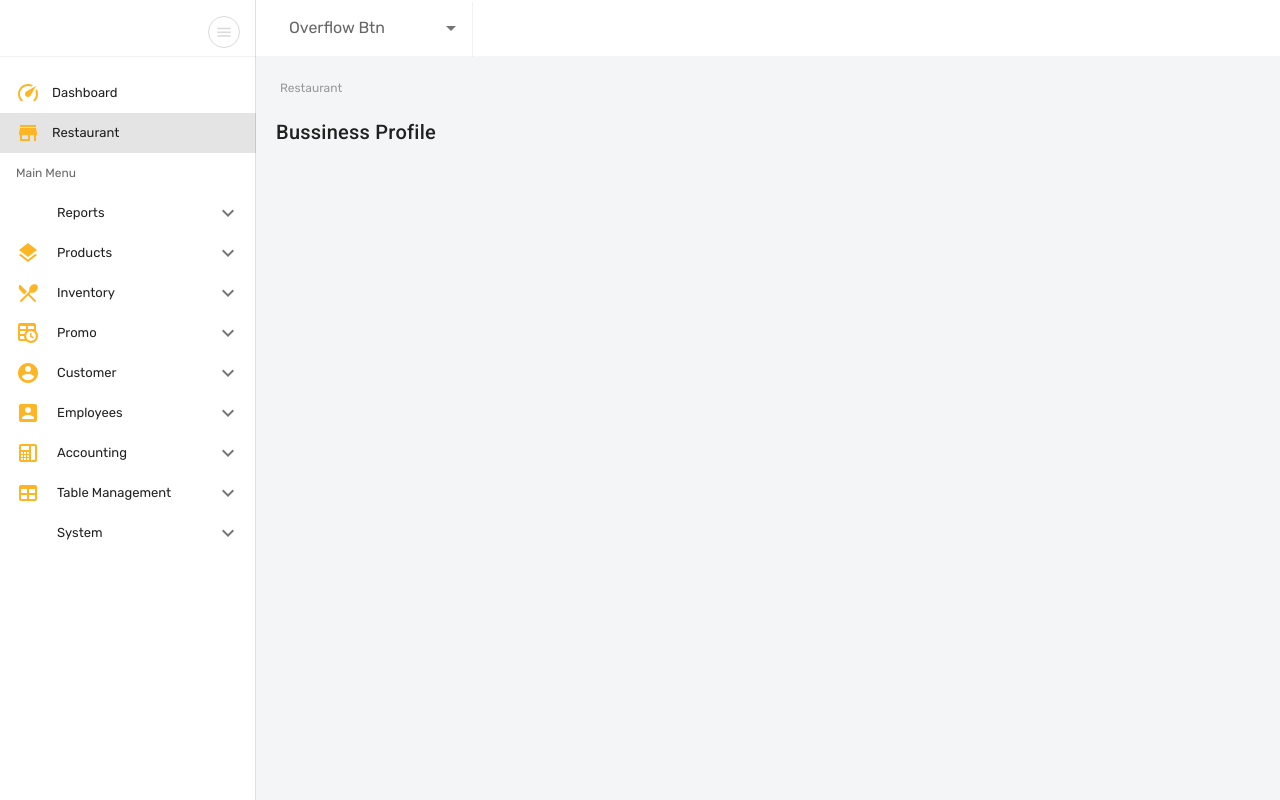
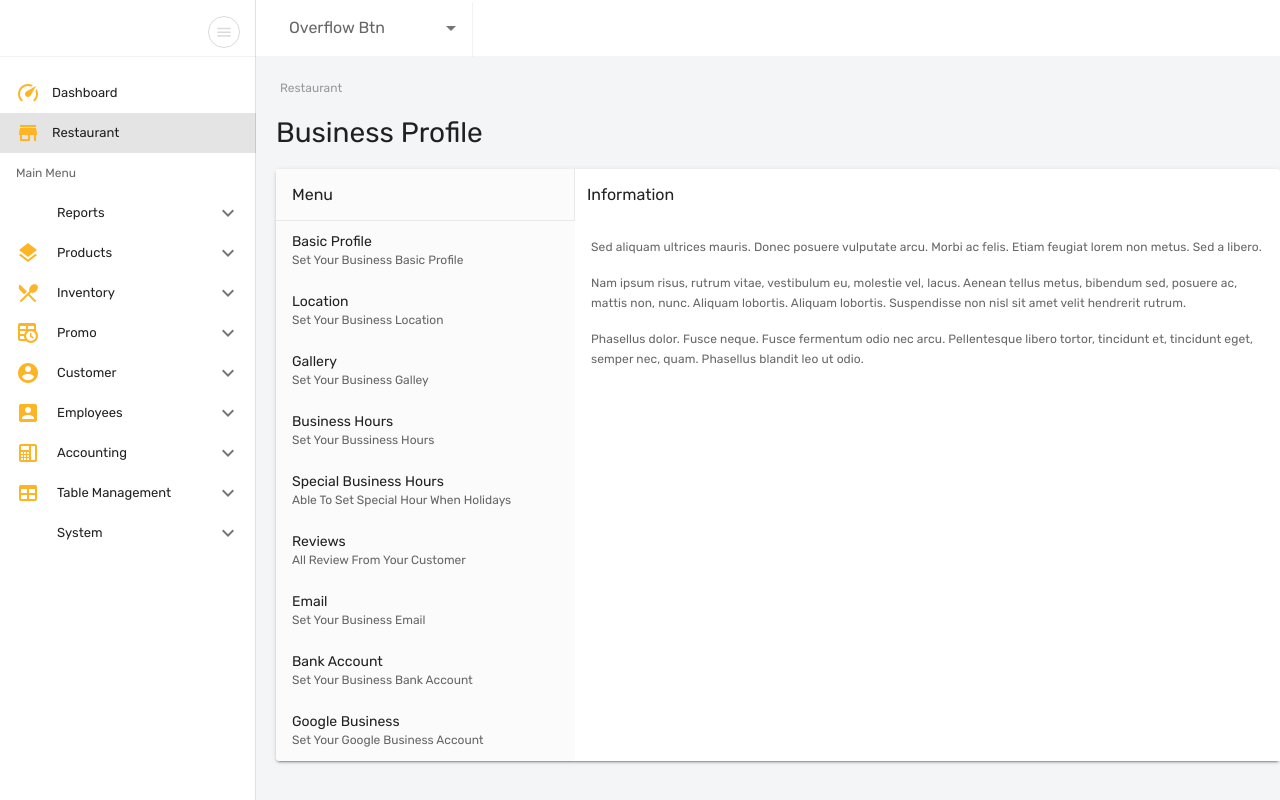
Before and after one commit to reynaldirey18/eatmore, a Vue app: page /restaurant in a window 1280 px wide. Built offline with nearby package versions, Linux system fonts and the light colour scheme.

Commit message:
looping menu item profile restaurant

```diff
--- a/src/assets/scss/component/font.scss
+++ b/src/assets/scss/component/font.scss
@@ -1,3 +1,30 @@
+.app-title {
+  font-weight: 500;
+  font-size: 28px;
+  line-height: 33px;
+}
+.app-subtitle {
+  font-family: 'Rubik';
+  font-style: normal;
+  font-weight: 500;
+  font-size: 16px;
+  line-height: 20px;
+}
+.app-title-small {
+  font-family: 'Rubik';
+  font-style: normal;
+  font-weight: 500;
+  font-size: 14px;
+  line-height: 20px;
+}
+.app-subtitle-small {
+  font-family: 'Rubik';
+  font-style: normal;
+  font-weight: normal;
+  font-size: 12px;
+  line-height: 14px;
+  color: #666666;
+}
 .text-blood{
   font-weight: 500 !important;
   font-size: 18px !important;
--- a/src/views/Restaurant/index.vue
+++ b/src/views/Restaurant/index.vue
@@ -1,5 +1,142 @@
 <template>
   <div class="pl-5">
-    <h1 class="title">Bussiness Profile</h1>
+    <h1 class="app-title mb-5">Business Profile</h1>
+
+    <v-card>
+      <v-toolbar style="box-shadow: inset 0px -1px 0px rgba(0, 0, 0, 0.05);" height="52" dense short flat color="white">
+        <v-toolbar-title class="app-subtitle" style="
+            background-color: #FBFBFB;
+            height: 52px;
+            line-height: 52px;
+            margin-left: -16px;
+            padding-left: 16px;
+            width: 299px;
+            box-shadow: inset -1px -1px 0px rgba(0, 0, 0, 0.07);
+        ">Menu</v-toolbar-title>
+        <v-toolbar-title class="pl-3 app-subtitle">Information</v-toolbar-title>
+        </v-toolbar>
+        <v-tabs hide-slider background-color="#FBFBFB" color="dark" vertical>
+            <v-tab
+              v-for="(tabItem, i) in menuItems"
+              :key="i"
+              style="
+                width: 299px;
+                justify-content: flex-start;
+                padding: 30px 00px;
+              "
+            >
+                <v-list-item two-line class="py-5">
+                    <v-list-item-content>
+                        <v-list-item-title class="text-start text-capitalize app-title-small">{{tabItem.title}}</v-list-item-title>
+                        <v-list-item-subtitle class="text-start text-capitalize app-subtitle-small">{{tabItem.subtitle}}</v-list-item-subtitle>
+                    </v-list-item-content>
+                </v-list-item>
+            </v-tab>
+
+        <v-tab-item>
+            <v-card flat>
+            <v-card-text>
+                <p>
+                Sed aliquam ultrices mauris. Donec posuere vulputate arcu. Morbi ac felis. Etiam feugiat lorem non metus. Sed a libero.
+                </p>
+
+                <p>
+                Nam ipsum risus, rutrum vitae, vestibulum eu, molestie vel, lacus. Aenean tellus metus, bibendum sed, posuere ac, mattis non, nunc. Aliquam lobortis. Aliquam lobortis. Suspendisse non nisl sit amet velit hendrerit rutrum.
+                </p>
+
+                <p class="mb-0">
+                Phasellus dolor. Fusce neque. Fusce fermentum odio nec arcu. Pellentesque libero tortor, tincidunt et, tincidunt eget, semper nec, quam. Phasellus blandit leo ut odio.
+                </p>
+            </v-card-text>
+            </v-card>
+        </v-tab-item>
+        <v-tab-item>
+            <v-card flat>
+            <v-card-text>
+                <p>
+                Morbi nec metus. Suspendisse faucibus, nunc et pellentesque egestas, lacus ante convallis tellus, vitae iaculis lacus elit id tortor. Sed mollis, eros et ultrices tempus, mauris ipsum aliquam libero, non adipiscing dolor urna a orci. Curabitur ligula sapien, tincidunt non, euismod vitae, posuere imperdiet, leo. Nunc sed turpis.
+                </p>
+
+                <p>
+                Suspendisse feugiat. Suspendisse faucibus, nunc et pellentesque egestas, lacus ante convallis tellus, vitae iaculis lacus elit id tortor. Proin viverra, ligula sit amet ultrices semper, ligula arcu tristique sapien, a accumsan nisi mauris ac eros. In hac habitasse platea dictumst. Fusce ac felis sit amet ligula pharetra condimentum.
+                </p>
+
+                <p>
+                Sed consequat, leo eget bibendum sodales, augue velit cursus nunc, quis gravida magna mi a libero. Nam commodo suscipit quam. In consectetuer turpis ut velit. Sed cursus turpis vitae tortor. Aliquam eu nunc.
+                </p>
+
+                <p>
+                Etiam ut purus mattis mauris sodales aliquam. Ut varius tincidunt libero. Aenean viverra rhoncus pede. Duis leo. Fusce fermentum odio nec arcu.
+                </p>
+
+                <p class="mb-0">
+                Donec venenatis vulputate lorem. Aenean viverra rhoncus pede. In dui magna, posuere eget, vestibulum et, tempor auctor, justo. Fusce commodo aliquam arcu. Suspendisse enim turpis, dictum sed, iaculis a, condimentum nec, nisi.
+                </p>
+            </v-card-text>
+            </v-card>
+        </v-tab-item>
+        <v-tab-item>
+            <v-card flat>
+            <v-card-text>
+                <p>
+                Fusce a quam. Phasellus nec sem in justo pellentesque facilisis. Nam eget dui. Proin viverra, ligula sit amet ultrices semper, ligula arcu tristique sapien, a accumsan nisi mauris ac eros. In dui magna, posuere eget, vestibulum et, tempor auctor, justo.
+                </p>
+
+                <p class="mb-0">
+                Cras sagittis. Phasellus nec sem in justo pellentesque facilisis. Proin sapien ipsum, porta a, auctor quis, euismod ut, mi. Donec quam felis, ultricies nec, pellentesque eu, pretium quis, sem. Nam at tortor in tellus interdum sagittis.
+                </p>
+            </v-card-text>
+            </v-card>
+        </v-tab-item>
+        </v-tabs>
+    </v-card>
   </div>
 </template>
+
+<script>
+export default {
+  name: 'AppRestaurant',
+  data () {
+    return {
+      menuItems: [
+        {
+          title: 'Basic Profile',
+          subtitle: 'Set your business basic profile'
+        },
+        {
+          title: 'Location',
+          subtitle: 'Set your business location'
+        },
+        {
+          title: 'Gallery',
+          subtitle: 'Set your business galley'
+        },
+        {
+          title: 'Business Hours',
+          subtitle: 'Set your bussiness hours'
+        },
+        {
+          title: 'Special Business Hours',
+          subtitle: 'Able to set special hour when holidays'
+        },
+        {
+          title: 'Reviews',
+          subtitle: 'All review from your customer'
+        },
+        {
+          title: 'Email',
+          subtitle: 'Set your business email'
+        },
+        {
+          title: 'Bank Account',
+          subtitle: 'Set your business bank account'
+        },
+        {
+          title: 'Google Business',
+          subtitle: 'Set your Google Business account'
+        }
+      ]
+    }
+  }
+}
+</script>
```
